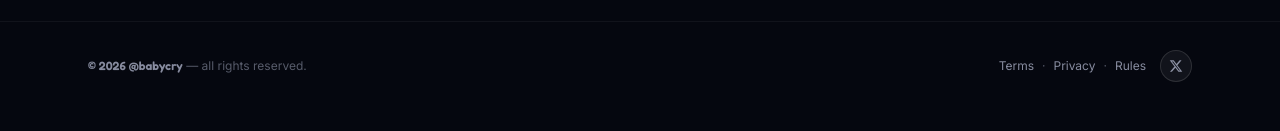
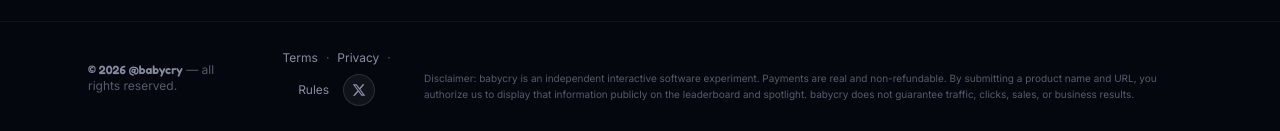
Before and after one commit to shadow111gardens-star/baby-cry, a Next.js app: page / in a window 1280 px wide. Shown: the part 1954-2085 px from the top of the page. Before the commit the page ends 2064 px from the top, so only its background shows below. Built offline with nearby package versions, Linux system fonts and the light colour scheme; no server answers; the database is empty.

Commit message:
desclimer add

```diff
--- a/src/components/SiteFooter.tsx
+++ b/src/components/SiteFooter.tsx
@@ -38,6 +38,14 @@ export default function SiteFooter() {
             <XLogo className="h-3.5 w-3.5" />
           </a>
         </nav>
+
+         <p className="mx-auto mt-4 max-w-3xl text-center text-[10px] leading-relaxed text-[var(--faint)] sm:text-left">
+          Disclaimer: babycry is an independent interactive software experiment.
+          Payments are real and non-refundable. By submitting a product name and
+          URL, you authorize us to display that information publicly on the
+          leaderboard and spotlight. babycry does not guarantee traffic, clicks,
+          sales, or business results.
+        </p>
       </div>
     </footer>
   );
```
